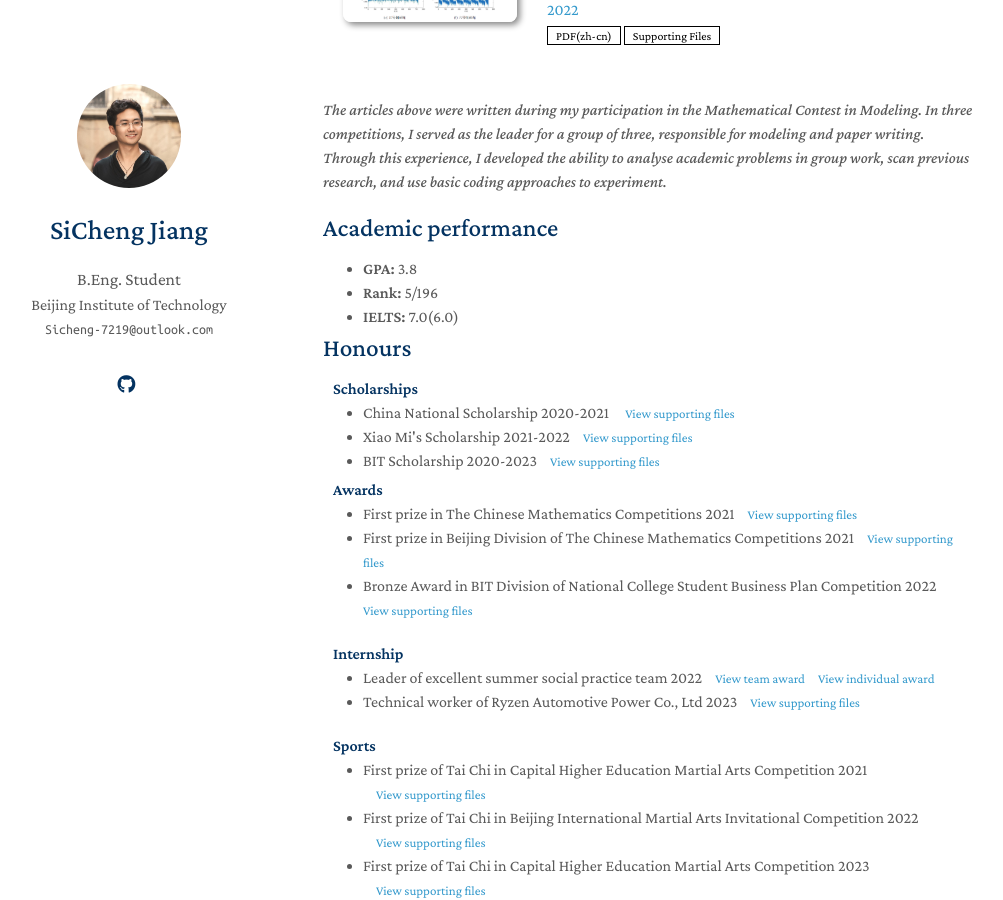
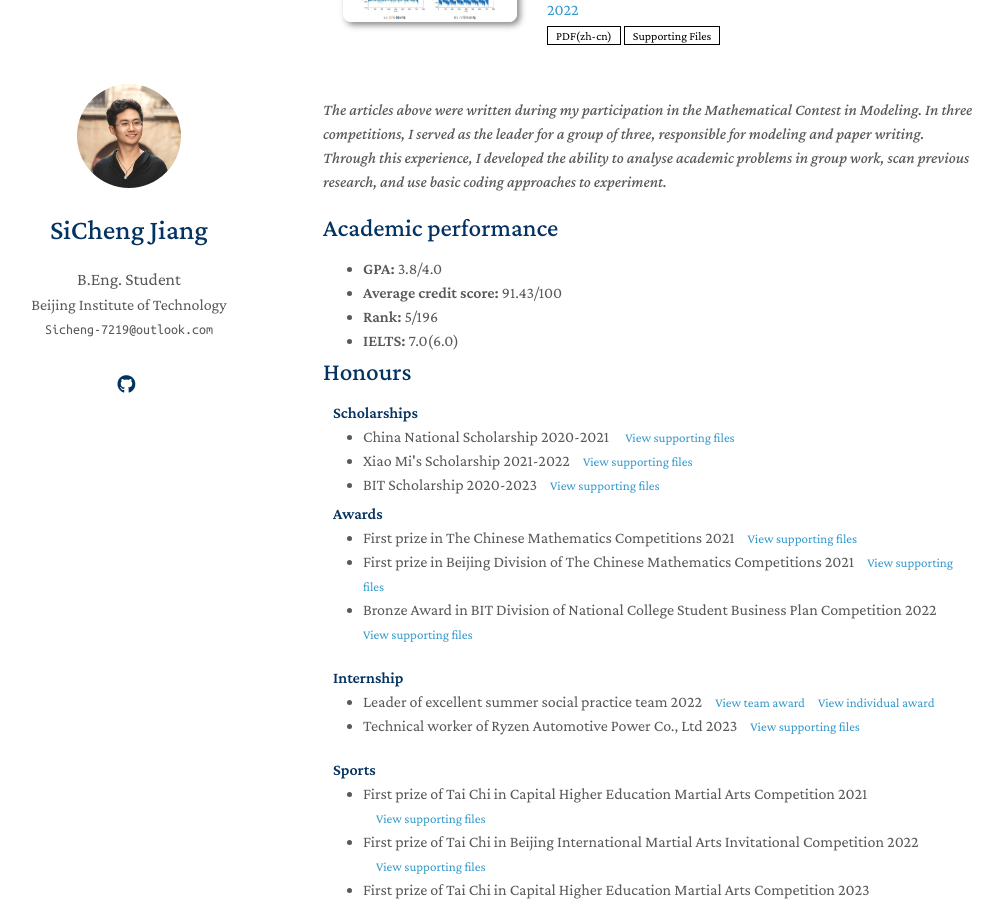
Before and after one commit to SiCheng7219/SiCheng7219.github.io, a Jekyll site: the page built from index.md, in a window 1280 px wide and 900 px high, scrolled down 855 px. Shown: the whole window, without its empty margins (147-1150 px from the left). Built offline with Jekyll 4.4.1, drawn with Linux system fonts in a browser that asks for light colours; nearby versions of some CDN libraries; a style sheet for code colours, icons or effects is not loaded; our own code applies the rules of GitHub Pages for plain Markdown files.

Commit message:
Average credit score

```diff
--- a/_includes/academic_performace.md
+++ b/_includes/academic_performace.md
@@ -2,10 +2,11 @@
 
 <ul style="margin:0 0 5px;">
   <li>
-    <a><autocolor><b>GPA: </b>3.8</autocolor></a>
+    <a><autocolor><b>GPA: </b>3.8/4.0</autocolor></a>
   </li>
-
-
+  <li>
+    <a><autocolor><b>Average credit score: </b>91.43/100</autocolor></a>
+  </li>
   <li>
     <a href="/assets/supporting_files/paiming.pdf"><autocolor><b>Rank: </b>5/196</autocolor></a>
   </li>
```
